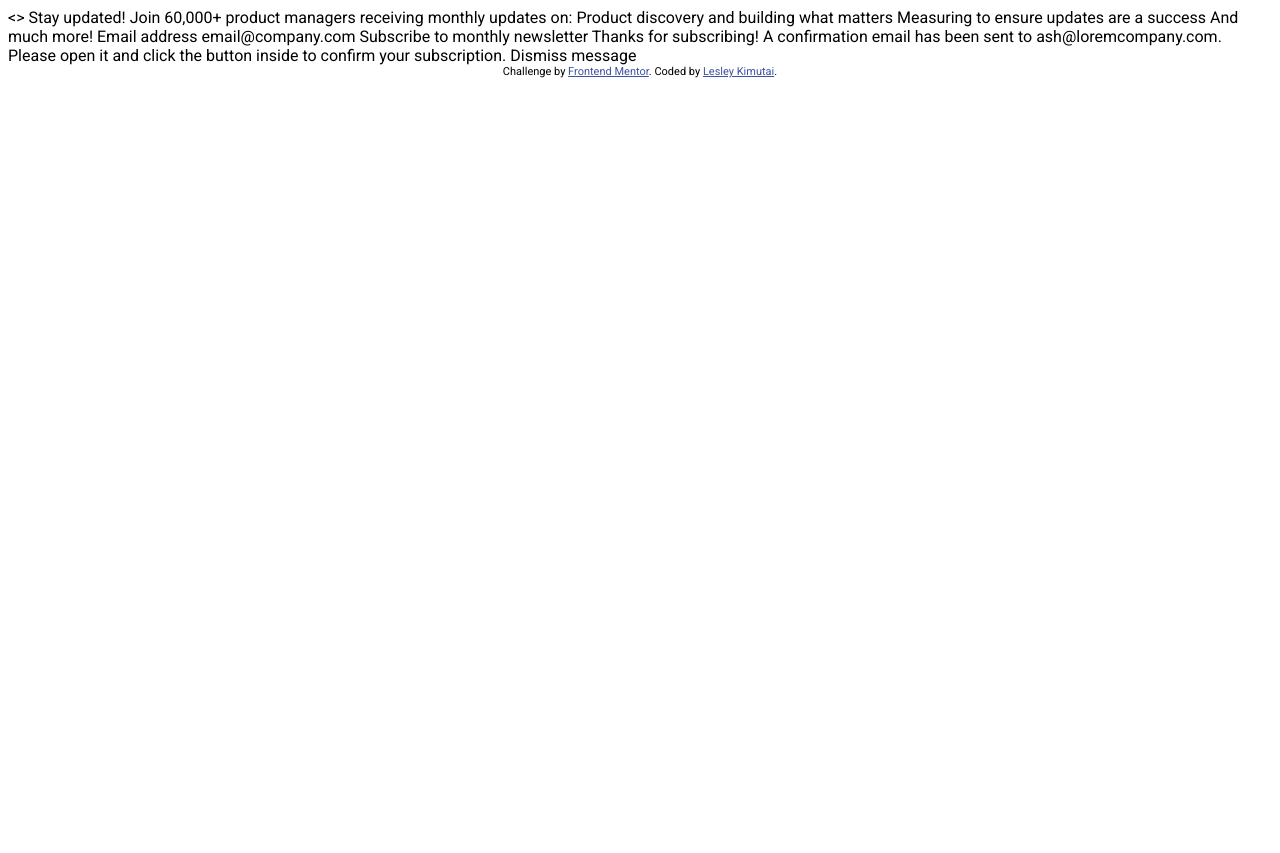
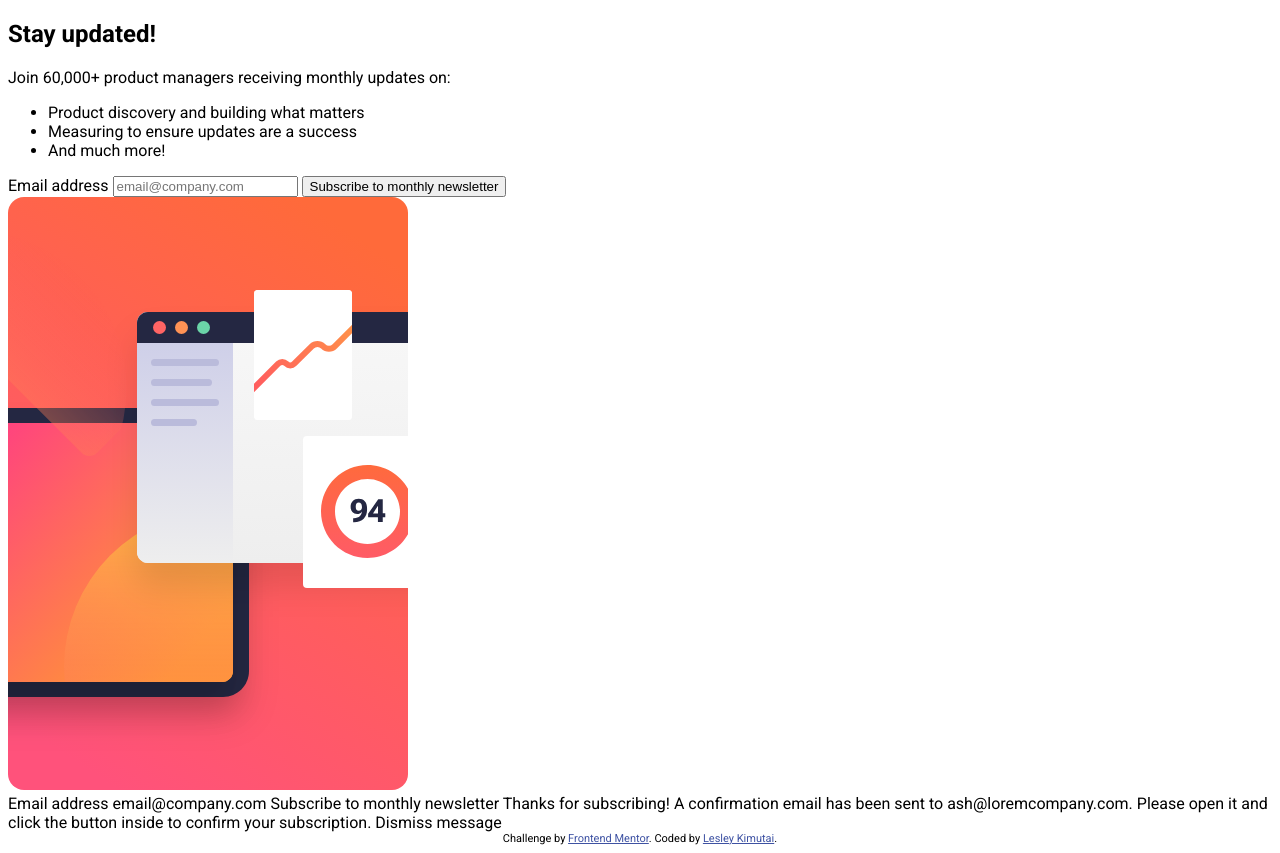
Before and after one commit to issagoodlifeInc/newslettersignup, a plain HTML site: page index.html in a window 1280 px wide. Before the commit the page ends 800 px from the top, so only its background shows below. Drawn offline with Linux system fonts and the light colour scheme.

Commit message:
Boilerplate

```diff
--- a/index.html
+++ b/index.html
@@ -2,8 +2,7 @@
 <html lang="en">
 <head>
   <meta charset="UTF-8">
-  <meta name="viewport" content="width=device-width, initial-scale=1.0"> <!-- displays site properly based on user's device -->
-
+  <meta name="viewport" content="width=device-width, initial-scale=1.0">
   <!-- Favicon -->
   <link rel="icon" type="image/png" sizes="32x32" href="./assets/images/favicon-32x32.png">
   <!-- CSS -->
@@ -16,17 +15,35 @@
   <title>Frontend Mentor | Newsletter sign-up form with success message</title>
 </head>
 <body>
+  <main class="container">
+    <section class="newsletter">
+        <h1 class="newsletter_title">Stay updated!</h1>
+        <p class="newsletter_text">Join 60,000+ product managers receiving monthly updates on:</p>
+        <ul>
+            <li>Product discovery and building what matters</li>
+            <li>Measuring to ensure updates are a success</li>
+            <li>And much more!</li>
+        </ul>
+        <label for="email">Email address</label>
+        <small class="error"></small>
+        <input type="email" name="email" id="email" placeholder="email@company.com" required>
+        <button class="btn-subscribe" type="submit">Subscribe to monthly newsletter</button>
+    </section>
+    <div class="newsletter_img">
+        <picture>
+            <source media="(min-width: 750px)" srcset="./assets/images/illustration-sign-up-desktop.svg">
+        <img src="./assets/images/illustration-sign-up-mobile.svg" alt="news">
+    </picture>
+    </div>
+  </main>
 
-  <!-- Sign-up form start -->
-  <>
 
-  Stay updated!
 
-  Join 60,000+ product managers receiving monthly updates on:
 
-  Product discovery and building what matters
-  Measuring to ensure updates are a success
-  And much more!
+
+
+
+
 
   Email address
   email@company.com
```
